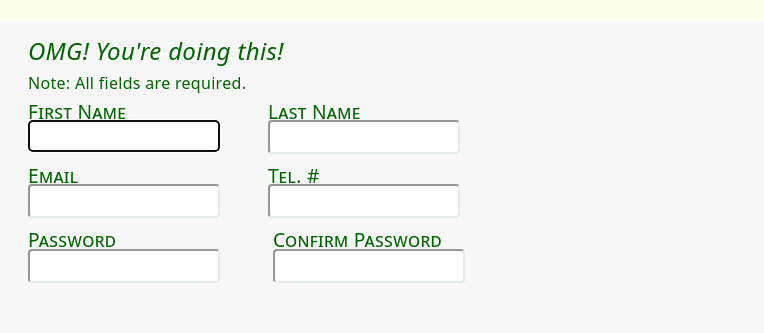
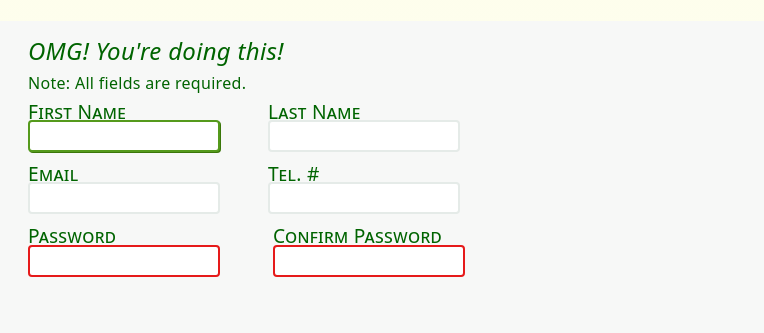
Before and after one commit to hbar1st/TOP-sign-up-form, a plain HTML site: page index.html in a window 1280 px wide. Shown: the part 251-584 px from the top of the page, 516-1280 px from the left. Drawn offline with Linux system fonts and the light colour scheme; a web font is replaced by a local one.

Commit message:
show red border on non-matching password fields

```diff
--- a/script.js
+++ b/script.js
@@ -2,15 +2,17 @@ const passwd = document.querySelector('#password');
 const confPwd = document.querySelector('#confirm-pwd');
 const errorMsg = document.querySelector('#error');
 const createBtn = document.querySelector('button');
+const passwdDiv = document.querySelectorAll("div.has( input[type='password'])");
 
 confPwd.addEventListener("change",() => {
     if (passwd.value !== confPwd.value) {
         errorMsg.style.opacity = "1";
         createBtn.classList.add('off');
-
+        passwdDiv.classList.add('invalid');
     } else {
         errorMsg.style.opacity = "0";
         createBtn.classList.remove('off');
+        passwdDiv.classList.add('invalid');
     }
     console.log(confPwd.value);
 });
--- a/styles.css
+++ b/styles.css
@@ -1,3 +1,7 @@
+:root {
+    --invalid: #e61a1a;
+}
+
 * {
     margin: 0;
     padding: 0;
@@ -50,6 +54,7 @@ body {
         min-height: 30vh;
         padding-top: 10vh;
     }
+
     h1,
     h2 {
         max-width: 75ch;
@@ -59,7 +64,7 @@ body {
     h2 {
         font-size: 1.1rem;
         font-weight: 500;
-        font-family:Cambria, Cochin, Georgia, Times, 'Times New Roman', serif;
+        font-family: Cambria, Cochin, Georgia, Times, 'Times New Roman', serif;
         font-variant-ligatures: no-common-ligatures;
         letter-spacing: 1px;
     }
@@ -98,19 +103,21 @@ form {
             }
 
             input {
-                font-size: 1.1rem;
+                font-size: 1rem;
                 padding: 3px;
                 border-radius: 4px;
                 width: 12rem;
                 letter-spacing: .3px;
                 font-family: Cambria, Cochin, Georgia, Times, 'Times New Roman', serif;
-                font-weight: 600;
+                font-weight: 500;
                 font-variant-numeric: slashed-zero;
                 border-color: #e5ebe8;
+                outline: none;
+                border-style: solid;
             }
 
             #error {
-                color: #e61a1a;
+                color: var(--invalid);
                 text-decoration: underline;
                 text-rendering: geometricPrecision;
                 text-underline-offset: 3px;
@@ -146,7 +153,7 @@ form {
 
 #content div#inputs {
     padding-top: 1rem;
-    background-color: 	#f7f8f7;
+    background-color: #f7f8f7;
     padding-left: 2rem;
     border-bottom: 1px solid gray;
     width: calc(75vw - 2rem);
@@ -156,16 +163,22 @@ form {
     }
 }
 
-.row .field input:focus, input:active {
-    border: 1px solid rgb(108, 221, 16);
+.row .field input:focus,
+input:active {
+    outline: none;
+    border: 2px solid rgb(85, 154, 28);
+    box-shadow: 1px 1px rgb(58, 119, 9);
 }
 
 
-.field input:invalid {
-    border: 1px solid: #e61a1a;
+.row .field input[type="password"]:invalid,
+form .row div .invalid {
+    border: 2px solid var(--invalid, red);
 }
 
-button:hover:not(.off), button:focus {
+
+button:hover:not(.off),
+button:focus {
     outline: 2px solid darkgreen;
     color: white;
     text-shadow: none;
```
